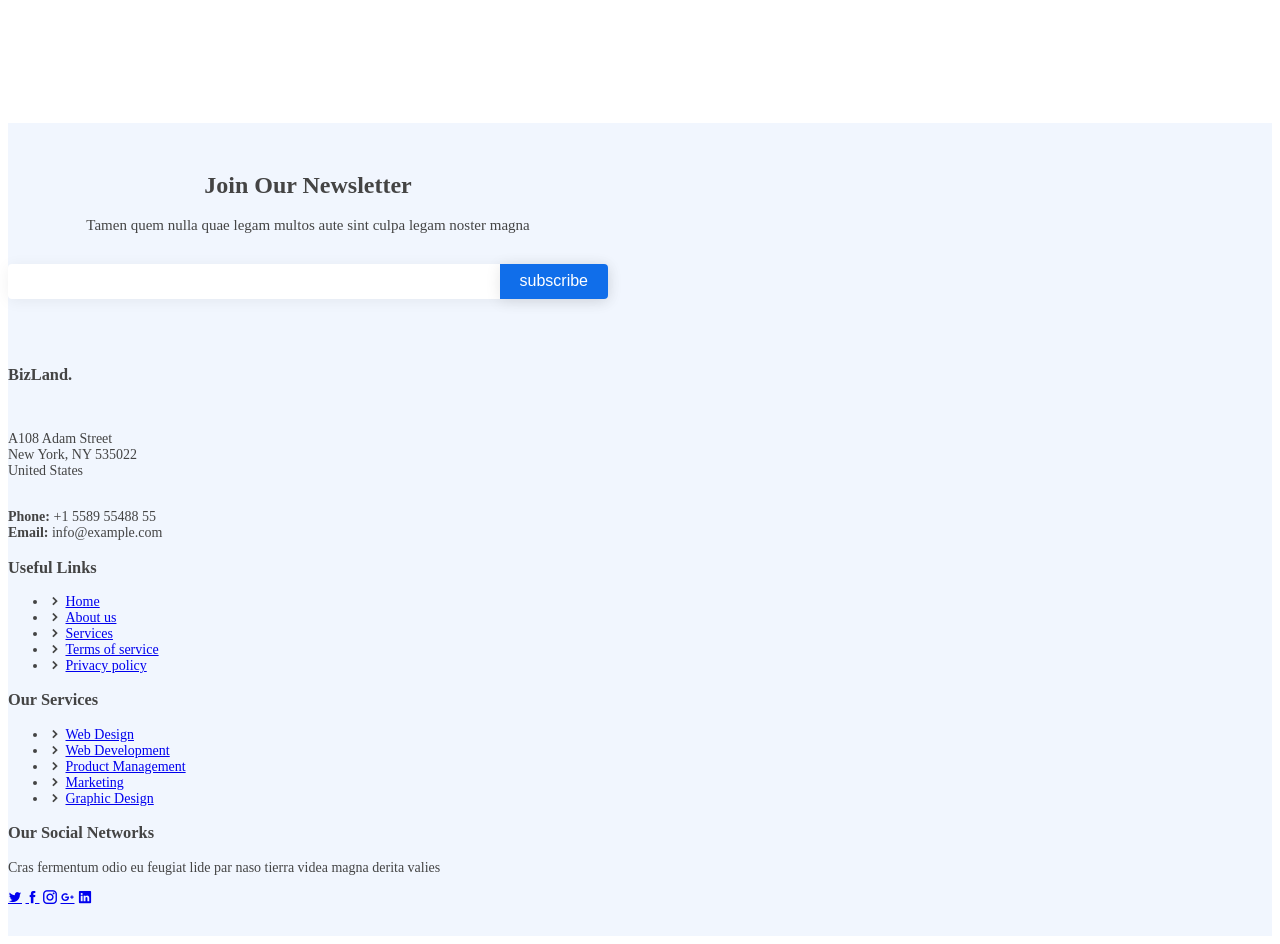
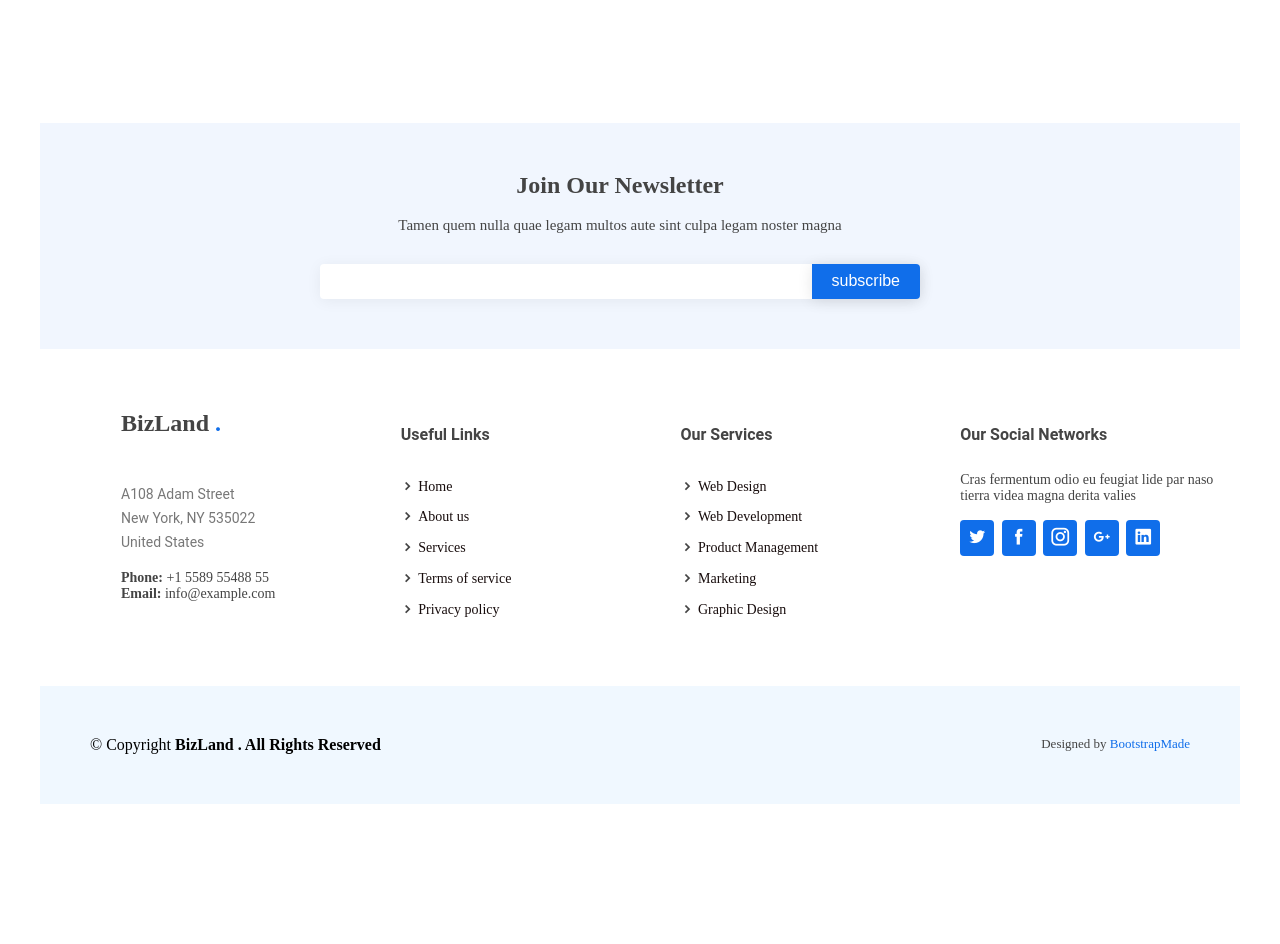
Before and after one commit to sathishsj62/footer, a plain HTML site: page index.html in a window 1280 px wide. Shown: the part 520-1464 px from the top of the page. After the commit the page ends 1332 px from the top, so only its background shows below. Drawn offline with Linux system fonts and the light colour scheme.

Commit message:
modified:index.html

```diff
--- a/css/main.css
+++ b/css/main.css
@@ -1,5 +1,6 @@
 .container {
     width: 1200px;
+    margin: auto;
 }
 
 .footer {
@@ -177,54 +178,64 @@
     font-weight: bolder;
 
 }
-.copyright-box{
+
+.copyright-box {
     background: #f6f9ff;
     padding: 0 0 30px 0;
     font-size: 14px;
 }
-.Copy-right{
+
+.Copy-right {
     text-align: center;
     padding-top: 30px;
     color: #012970;
 }
+
 strong {
     font-weight: bolder;
 
 }
-.designed{
+
+.designed {
     padding-top: 10px;
     text-align: center;
     font-size: 13px;
     color: #012970;
 
 }
-.designed a{
+
+.designed a {
     color: #4154f1;
     text-decoration: none;
 }
+
 /* <!---BIZLAND----> */
 
-.newsletter{
+.newsletter {
     padding: 0 0 30px 0;
     color: #444444;
     font-size: 14px;
-    background: #f1f6fe;
 
 }
-.newsletter-box{
+
+.newsletter-box {
     padding: 50px 0;
     background: #f1f6fe;
     text-align: center;
     font-size: 15px;
 }
-.newsletter-info{
+
+.newsletter-info {
     justify-content: center;
 }
-.newsletter-info{
+
+.newsletter-info {
     flex: 0 0 auto;
     width: 50%;
+    margin-left: 280px;
 }
-.newsletter-info h4{
+
+.newsletter-info h4 {
     font-size: 24px;
     margin: 0 0 20px 0;
     padding: 0;
@@ -232,12 +243,14 @@ strong {
     font-weight: 600;
 
 }
-.newsletter-info p{
+
+.newsletter-info p {
     margin-top: 0;
     margin-bottom: 1rem;
 
 }
-.newsletter-info form{
+
+.newsletter-info form {
     margin-top: 30px;
     background: #fff;
     padding: 6px 10px;
@@ -246,12 +259,14 @@ strong {
     box-shadow: 0px 2px 15px rgb(0 0 0 / 6%);
     text-align: right;
 }
-.newsletter-info form input[type=email]{
+
+.newsletter-info form input[type=email] {
     border: 0;
     padding: 4px 8px;
     width: calc(100% - 100px);
 }
-.newsletter-info form input[type=submit]{
+
+.newsletter-info form input[type=submit] {
     position: absolute;
     top: 0;
     right: 0;
@@ -266,3 +281,208 @@ strong {
     border-radius: 0 4px 4px 0;
     box-shadow: 0px 2px 15px rgb(0 0 0 / 10%);
 }
+
+.footer-bizLand {
+    padding: 60px 0 30px 0;
+    background: #fff;
+}
+
+.footer-bizbox {
+
+    display: flex;
+    flex-wrap: wrap;
+    margin-left: 81px;
+}
+
+.footer-biz1 {
+    flex: 0 0 auto;
+    width: 25%;
+
+}
+
+.footer-biz1 h3 {
+    font-size: 24px;
+    margin: 0 0 15px 0;
+    padding: 2px 0 2px 0;
+    line-height: 1;
+    font-weight: 700;
+}
+
+.footer-biz1 span {
+    color: #106eea;
+}
+
+.footer-biz1 p {
+    font-size: 14px;
+    line-height: 24px;
+    margin-bottom: 0;
+    font-family: "Roboto", sans-serif;
+    color: #777777;
+
+}
+
+.footer-biz1 strong {
+    font-weight: bolder;
+}
+
+.footer-biz2 {
+
+    flex: 0 0 auto;
+    width: 25%;
+}
+
+.footer-biz2 h3 {
+    font-size: 16px;
+    font-weight: bold;
+    color: #444444;
+    position: relative;
+    padding-bottom: 12px;
+    font-family: "Roboto", sans-serif;
+}
+
+.footer-biz2 ul {
+    list-style: none;
+    padding: 0;
+    margin: 0;
+    line-height: 2.2;
+
+}
+
+
+.footer-biz2 .icofont {
+    font-family: 'IcoFont' !important;
+    font-style: normal;
+    font-weight: normal;
+    font-variant: normal;
+
+}
+
+.footer-biz2 ul li a {
+    margin: 0;
+    padding: 0;
+    font-size: 100%;
+    vertical-align: baseline;
+    background: transparent;
+    text-decoration: none;
+    color: #170c0c;
+}
+
+.footer-biz2 ul li a:hover {
+    color: #5c12e7;
+}
+
+.footer-biz3 {
+
+    flex: 0 0 auto;
+    width: 25%;
+}
+
+.footer-biz3 h3 {
+    font-size: 16px;
+    font-weight: bold;
+    color: #444444;
+    position: relative;
+    padding-bottom: 12px;
+    font-family: "Roboto", sans-serif;
+}
+
+.footer-biz3 ul {
+    list-style: none;
+    padding: 0;
+    margin: 0;
+    line-height: 2.2;
+
+}
+
+.footer-biz3 .icofont {
+    font-family: 'IcoFont' !important;
+    font-style: normal;
+    font-weight: normal;
+
+
+}
+
+.footer-biz3 ul li a {
+    margin: 0;
+    padding: 0;
+    font-size: 100%;
+    vertical-align: baseline;
+    background: transparent;
+    text-decoration: none;
+    color: #170c0c;
+}
+
+.footer-biz3 ul li a:hover {
+    color: #5c12e7;
+}
+
+.footer-bix4 {
+    flex: 0 0 auto;
+    width: 25%;
+
+}
+
+.footer-bix4 h3 {
+    font-size: 16px;
+    font-weight: bold;
+    color: #444444;
+    position: relative;
+    padding-bottom: 12px;
+    font-family: "Roboto", sans-serif;
+
+}
+
+.footer-bix4 p {
+    margin-top: 0;
+    margin-bottom: 1rem;
+    box-sizing: border-box;
+
+}
+
+.link {
+    margin-top: 1rem !important;
+}
+
+.link a {
+    font-size: 18px;
+    display: inline-block;
+    background: #106eea;
+    color: #fff;
+    line-height: 1;
+    padding: 8px 0;
+    margin-right: 4px;
+    border-radius: 4px;
+    text-align: center;
+    width: 34px;
+    height: 20px;
+    transition: 0.3s;
+    text-decoration: none;
+}
+
+.link a:hover {
+    background: #0b8ed4;
+}
+
+.Copyright-BizLandbox {
+    background: aliceblue;
+    padding: 50px;
+
+}
+
+.Copyright-BizLandbox strong {
+    font-weight: bolder;
+
+}
+
+.cridits {
+    float: right;
+    text-align: center;
+    font-size: 13px;
+    color: #444444;
+
+}
+
+.cridits a {
+    color: #106eea;
+    text-decoration: none;
+}
--- a/index.html
+++ b/index.html
@@ -7,6 +7,7 @@
     <meta name="viewport" content="width=device-width, initial-scale=1.0">
     <title>Document</title>
     <link rel="stylesheet" href="css/icofont.css">
+    <link rel="stylesheet" href="css/reset.css">
     <link rel="stylesheet" href="css/main.css">
 </head>
 
@@ -150,11 +151,13 @@
             </section>
         </section>
 
-        <section class="footer-bizLand.">
+        <section class="footer-bizLand">
             <section class="container">
                 <section class="footer-bizbox">
                     <div class="footer-biz1">
-                        <h3>BizLand.</h3><br>
+                        <h3>BizLand
+                            <span>.</span>
+                        </h3><br>
                         <p>
                             A108 Adam Street <br>
                             New York, NY 535022 <br>
@@ -254,6 +257,22 @@
             </section>
         </section>
     </section>
+    <section class="Copyright-BizLand">
+        <div class="container">
+            <div class="Copyright-BizLandbox">
+                © Copyright
+                <strong>
+                    <span>BizLand</span>
+                    . All Rights Reserved
+                </strong>
+                <div class="cridits">
+                    Designed by
+                    <a href="#">BootstrapMade </a>
+
+                </div>
+            </div>
+        </div>
+    </section>
 
 </body>
 
```
